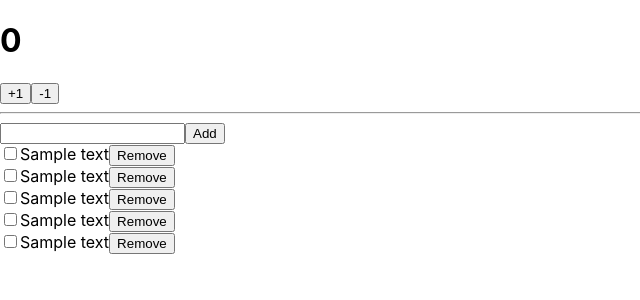
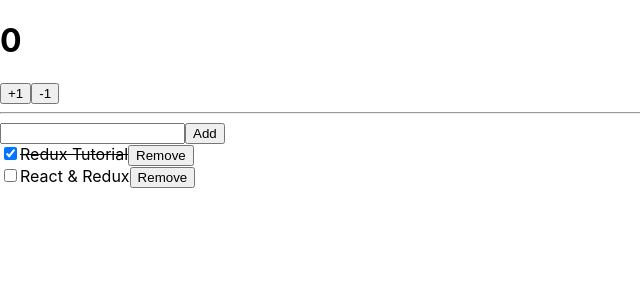
Before and after one commit to songle2900/React, a React (Create React App) app in the folder react-redux-tutorial/: page / in a window 1280 px wide. Shown: the top 300 px of the page, without its empty margins (0-640 px from the left). Built offline with nearby package versions, Linux system fonts and the light colour scheme.

Commit message:
connect TodosContainer to redux

```diff
--- a/react-redux-tutorial/src/App.js
+++ b/react-redux-tutorial/src/App.js
@@ -1,5 +1,5 @@
 import React from 'react';
-import Todos from './components/Todos';
+import TodosContainer from './containers/TodosContainer';
 import CounterContainer from './containers/CounterContainer';
 
 const App = () => {
@@ -7,7 +7,7 @@
     <div>
       <CounterContainer />
       <hr />
-      <Todos />
+      <TodosContainer />
     </div>
   );
 };
--- a/react-redux-tutorial/src/components/Todos.js
+++ b/react-redux-tutorial/src/components/Todos.js
@@ -3,9 +3,16 @@
 const TodoItem = ({ todo, onToggle, onRemove }) => {
     return (
         <div>
-            <input type="checkbox" />
-            <span>Sample text</span>
-            <button>Remove</button>
+            <input
+                type="checkbox"
+                onClick={() => onToggle(todo.id)}
+                checked={todo.done}
+                readOnly={true}
+            />
+            <span style={{ textDecoration: todo.done ? 'line-through' : 'none' }}>
+                {todo.text}
+            </span>
+            <button onClick={() => onRemove(todo.id)}>Remove</button>
         </div>
     );
 };
@@ -20,19 +27,25 @@
 }) => {
     const onSubmit = e => {
         e.preventDefault();
+        onInsert(input);
+        onChangeInput(''); // input reset
     };
+    const onChange = e => onChangeInput(e.target.value);
     return (
         <div>
             <form onSubmit={onSubmit}>
-                <input />
+                <input value={input} onChange={onChange} />
                 <button type="submit">Add</button>
             </form>
             <div>
-                <TodoItem />
-                <TodoItem />
-                <TodoItem />
-                <TodoItem />
-                <TodoItem />
+                {todos.map(todo => (
+                    <TodoItem
+                        todo={todo}
+                        key={todo.id}
+                        onToggle={onToggle}
+                        onRemove={onRemove}
+                    />
+                ))}
             </div>
         </div>
     );
--- a/react-redux-tutorial/src/containers/TodosContainer.js
+++ b/react-redux-tutorial/src/containers/TodosContainer.js
@@ -2,3 +2,36 @@
 import { connect } from 'react-redux';
 import { changeInput, insert, toggle, remove } from '../modules/todos';
 import Todos from '../components/Todos';
+
+const TodosContainer = ({
+    input,
+    todos,
+    changeInput,
+    insert,
+    toggle,
+    remove,
+}) => {
+    return (
+        <Todos
+            input={input}
+            todos={todos}
+            onChangeInput={changeInput}
+            onInsert={insert}
+            onToggle={toggle}
+            onRemove={remove}
+        />
+    );
+};
+
+export default connect(
+    ({ todos }) => ({
+        input: todos.input,
+        todos: todos.todos,
+    }),
+    {
+        changeInput,
+        insert,
+        toggle,
+        remove,
+    }
+)(TodosContainer);
--- a/react-redux-tutorial/src/modules/todos.js
+++ b/react-redux-tutorial/src/modules/todos.js
@@ -69,7 +69,7 @@
         case REMOVE:
             return {
                 ...state,
-                todos: todos.state.filter(todo => todo.id !== action.id)
+                todos: state.todos.filter(todo => todo.id !== action.id)
             };
         default:
             return state;
```
Also changed, not shown: react-redux-tutorial/src/containers/CounterContainer.js (+1 -7 lines).
